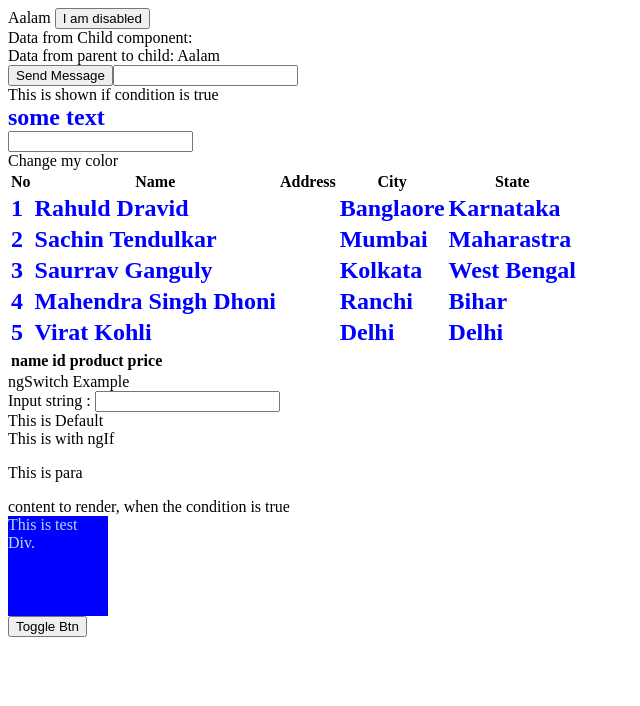
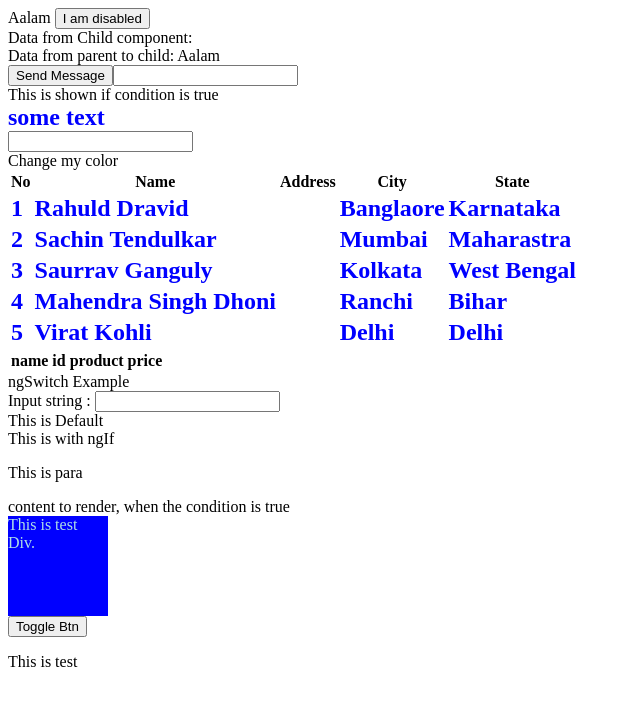
Before and after one commit to Mohdaalam1522/angular-ux, an Angular app: page / in a window 1280 px wide. Shown: the top 706 px of the page, without its empty margins (0-640 px from the left). Built offline with nearby package versions, Linux system fonts and the light colour scheme.

Commit message:
this is for test dummy PR

```diff
--- a/src/app/my-child/my-child.component.html
+++ b/src/app/my-child/my-child.component.html
@@ -118,3 +118,4 @@
 <!-- </button> -->
 <!-- </div> -->
 <!-- </ng-template> -->
+<p>This is test</p>
```
